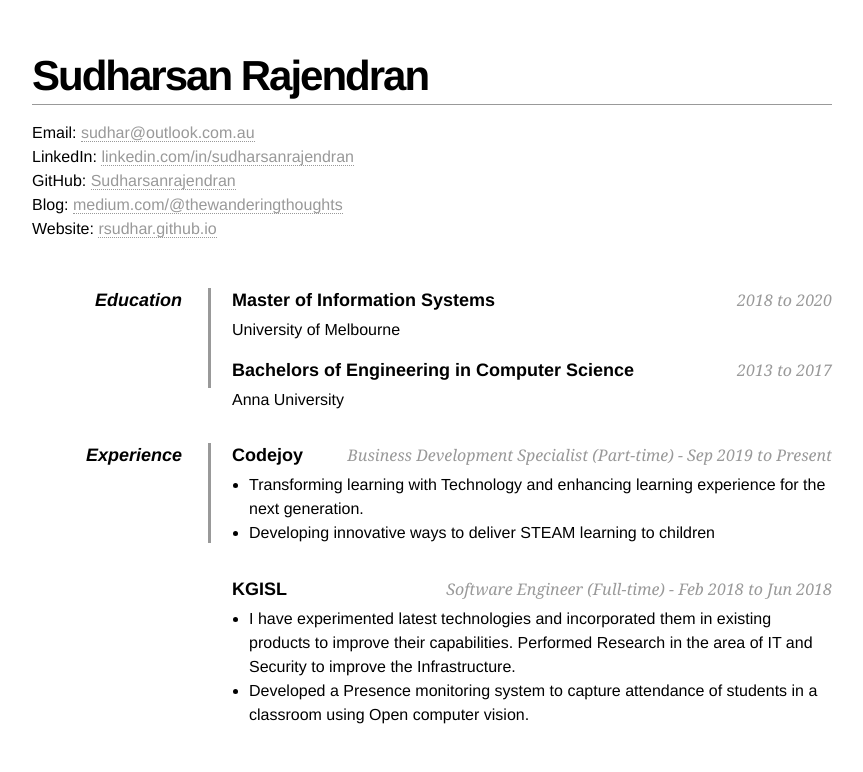
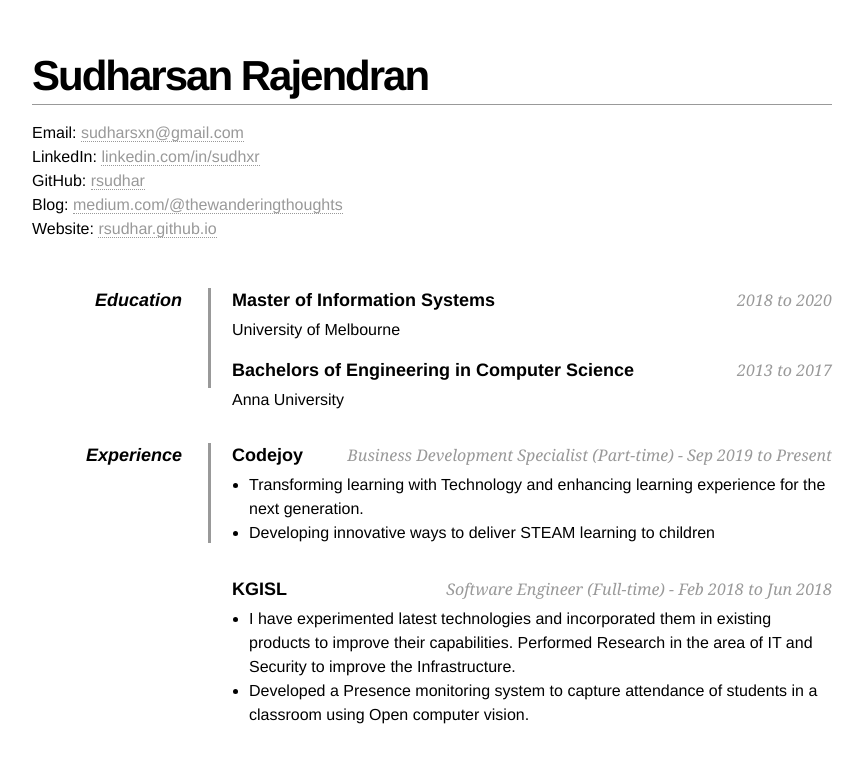
Before and after one commit to rsudhar/rsudhar.github.io, a plain HTML site: page index.html in a window 1280 px wide. Shown: the top 772 px of the page, without its empty margins (208-1071 px from the left). Drawn offline with Linux system fonts and the light colour scheme.

Commit message:
Update index.html

```diff
--- a/index.html
+++ b/index.html
@@ -46,9 +46,9 @@
             <h1 class="fn">Sudharsan Rajendran</h1>
 
             <p>
-                Email: <a class="email" href="mailto:sudhar@outlook.com.au" target="_blank">sudhar@outlook.com.au</a><br />
-                LinkedIn: <a href="https://linkedin.com/in/sudharsanrajendran" target="_blank">linkedin.com/in/sudharsanrajendran</a><br />
-                GitHub: <a href="https://github.com/Sudharsanrajendran" target="_blank">Sudharsanrajendran</a><br />
+                Email: <a class="email" href="mailto:sudharsxn@gmail.com" target="_blank">sudharsxn@gmail.com</a><br />
+                LinkedIn: <a href="https://linkedin.com/in/sudhxr" target="_blank">linkedin.com/in/sudhxr</a><br />
+                GitHub: <a href="https://github.com/rsudhar" target="_blank">rsudhar</a><br />
                 Blog:  <a href="https://medium.com/@thewanderingthoughts" target="_blank">medium.com/@thewanderingthoughts</a><br />
                 Website: <a href="https://rsudhar.github.io" target="_blank">rsudhar.github.io</a><br />
             </p>
```
